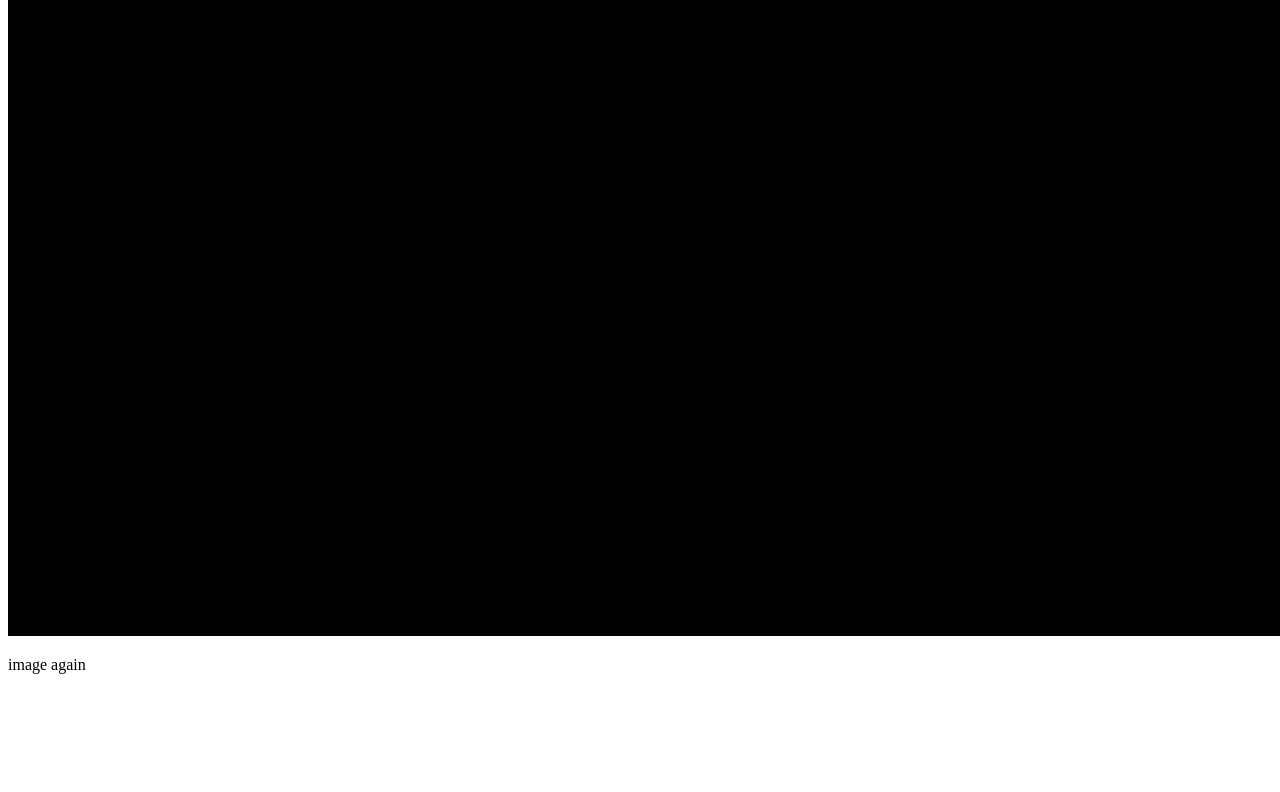
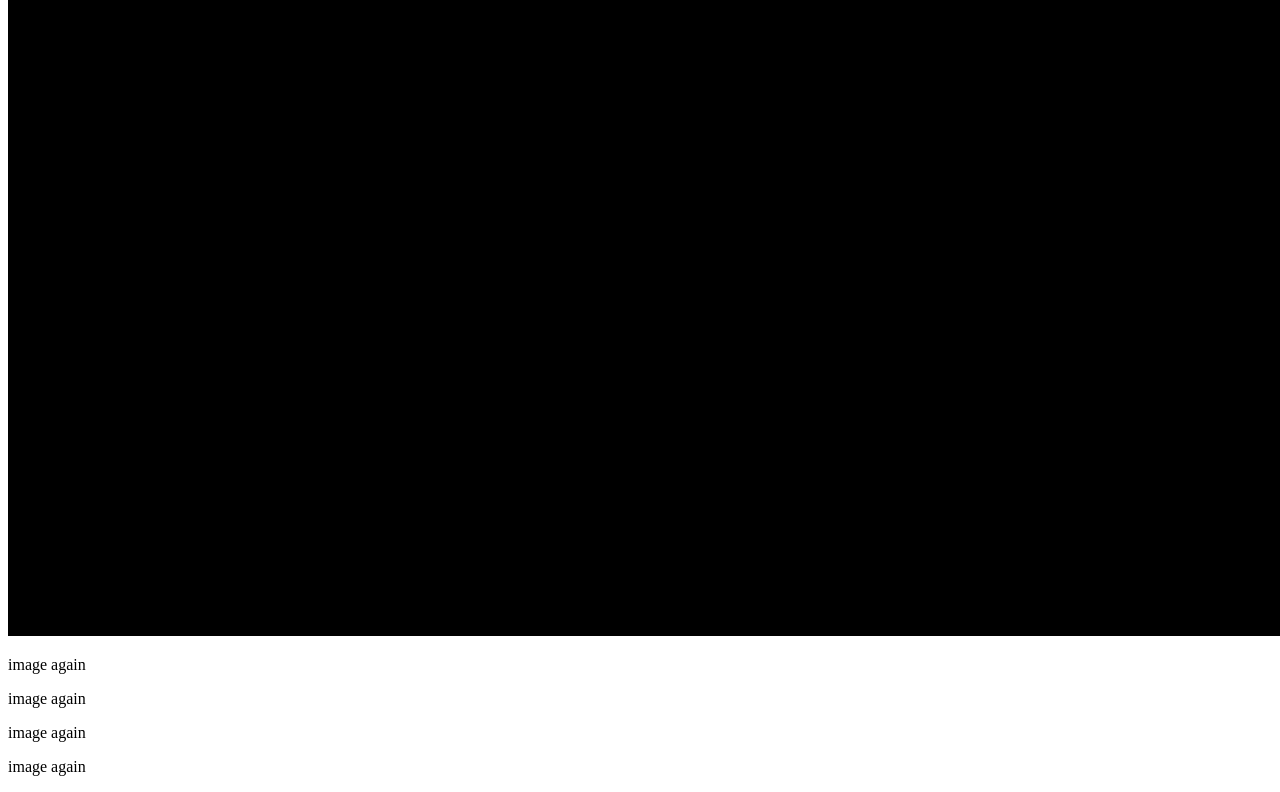
Before and after one commit to Mahendra738/alpha1, a plain HTML site: page index.html in a window 1280 px wide. Shown: the part 4766-5558 px from the top of the page. Before the commit the page ends 5456 px from the top, so only its background shows below. Drawn offline with Linux system fonts and the light colour scheme.

Commit message:
merge with hello-images after fixing conflicts

```diff
--- a/index.html
+++ b/index.html
@@ -15,5 +15,8 @@
     <p>new images</p>
     <img src="/profile.jpg" alt="">
     <p>image again</p>
+    <p>image again</p>
+    <p>image again</p>
+    <p>image again</p>
 </body>
 </html>
```
